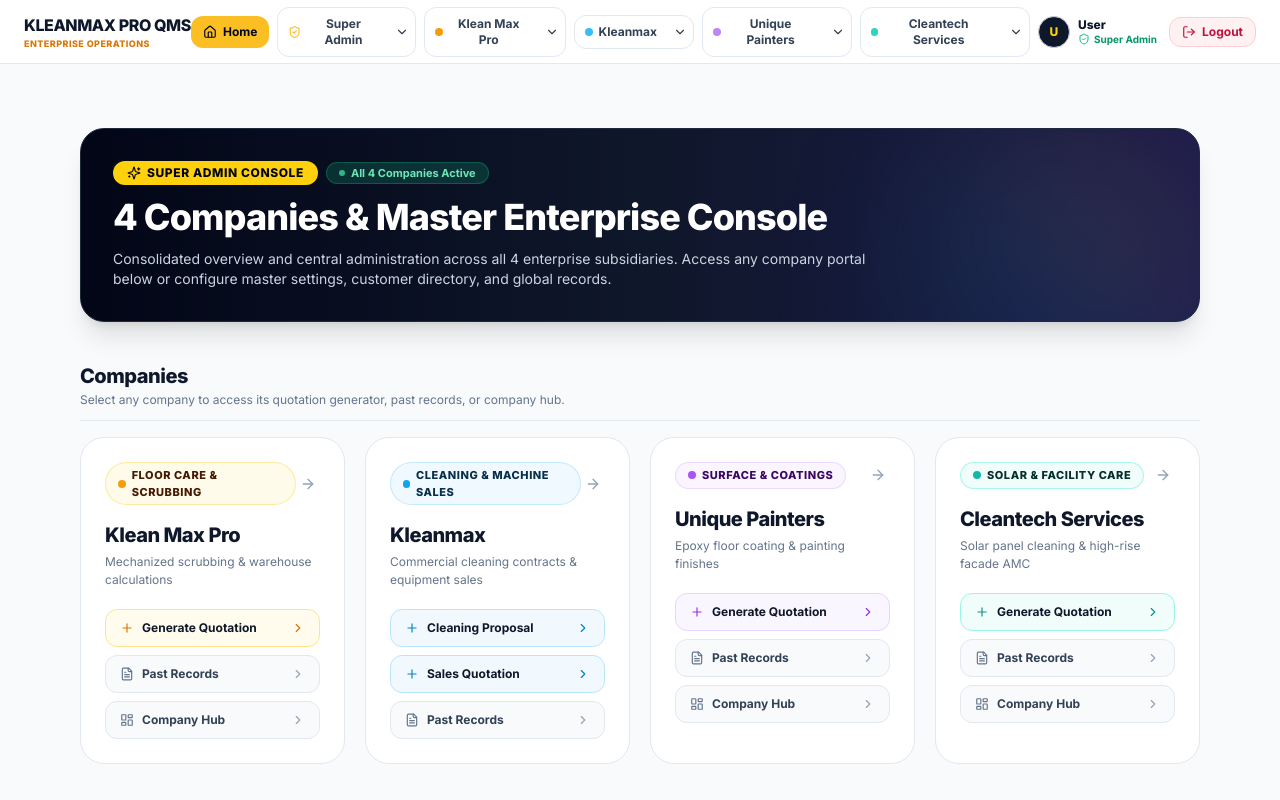
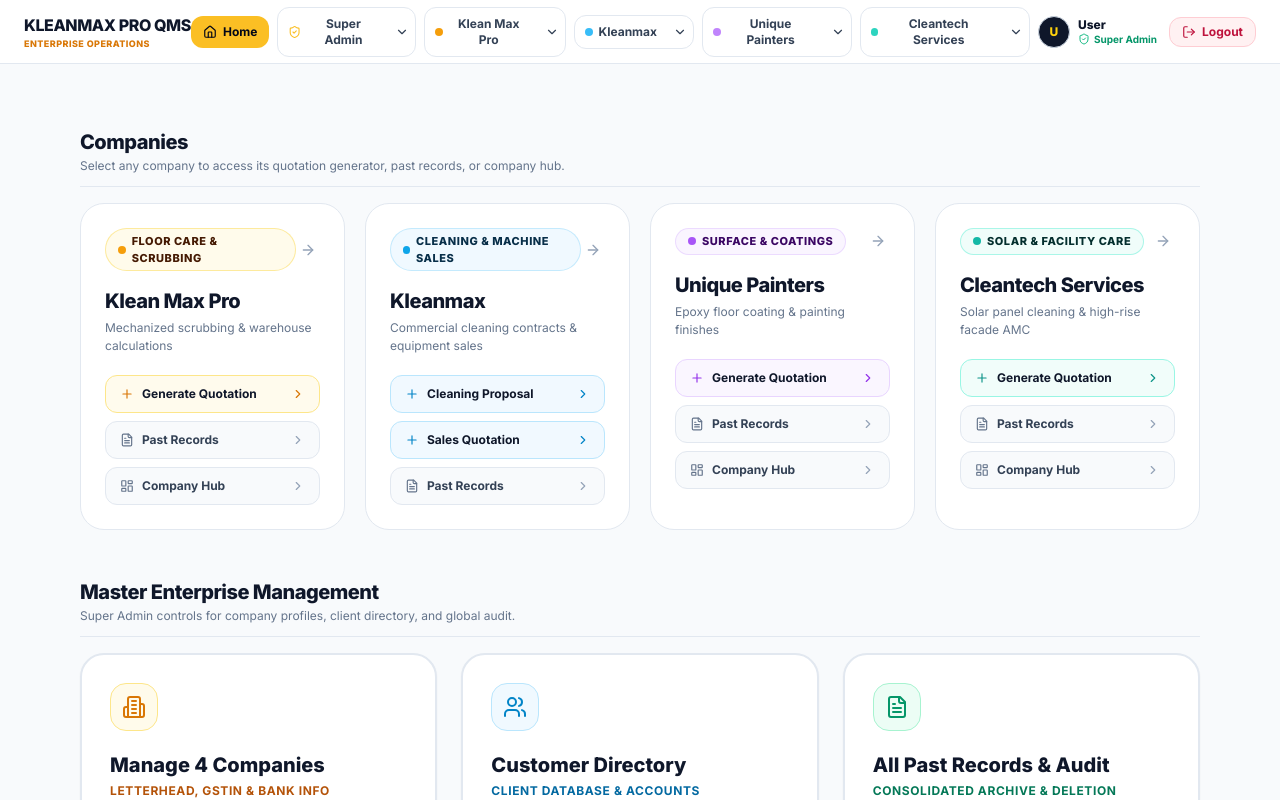
Before and after one commit to sasvanthu/Kleanmax-QMS, a React (Vite) app in the folder frontend/: page / in a window 1280 px wide. Shown: the top 800 px of the page. Built offline with nearby package versions, Linux system fonts and the light colour scheme; no server answers; sample sign-in values are in the browser's storage.

Commit message:
chore: remove top master enterprise banner from dashboard

```diff
--- a/frontend/src/pages/Dashboard.tsx
+++ b/frontend/src/pages/Dashboard.tsx
@@ -1,7 +1,6 @@
 import React from 'react';
 import { User } from '../services/types';
 import {
-  Sparkles,
   Building2,
   ArrowRight,
   ShieldCheck,
@@ -29,31 +28,6 @@ export const Dashboard: React.FC<DashboardProps> = ({
 }) => {
   return (
     <div className="max-w-6xl mx-auto px-4 py-8 space-y-10 font-sans">
-      {/* Merged Master Header */}
-      <div className="bg-gradient-to-r from-slate-950 via-slate-900 to-indigo-950 text-white rounded-3xl p-6 sm:p-8 shadow-xl border border-slate-800 relative overflow-hidden">
-        <div className="absolute top-0 right-0 w-80 h-80 bg-gradient-to-bl from-amber-500/20 via-sky-500/10 to-transparent rounded-full blur-3xl pointer-events-none" />
-
-        <div className="relative z-10 space-y-3">
-          <div className="flex flex-wrap items-center gap-2">
-            <span className="inline-flex items-center gap-1.5 bg-[#FED10C] text-slate-950 px-3.5 py-1 rounded-full text-xs font-black uppercase tracking-wider shadow-xs">
-              <Sparkles className="w-3.5 h-3.5" />
-              Super Admin Console
-            </span>
-            <span className="inline-flex items-center gap-1.5 bg-emerald-500/20 text-emerald-300 border border-emerald-500/30 px-3 py-0.5 rounded-full text-[11px] font-bold">
-              <span className="w-1.5 h-1.5 rounded-full bg-emerald-400 animate-pulse" />
-              All 4 Companies Active
-            </span>
-          </div>
-
-          <h1 className="text-2xl sm:text-3xl md:text-4xl font-black text-white tracking-tight">
-            4 Companies & Master Enterprise Console
-          </h1>
-          <p className="text-xs sm:text-sm text-slate-300 max-w-3xl leading-relaxed">
-            Consolidated overview and central administration across all 4 enterprise subsidiaries. Access any company portal below or configure master settings, customer directory, and global records.
-          </p>
-        </div>
-      </div>
-
       {/* SECTION 1: 4 SUBSIDIARY COMPANIES */}
       <div className="space-y-4">
         <div className="flex items-center justify-between border-b border-slate-200 pb-3">
```
